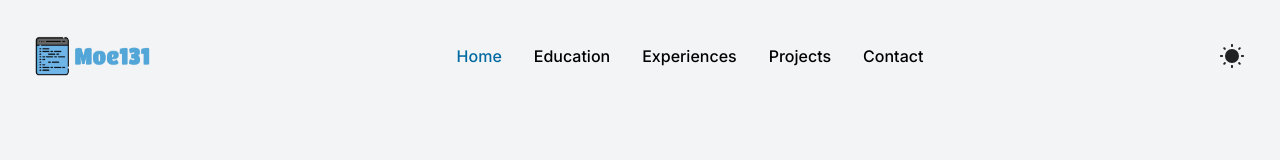
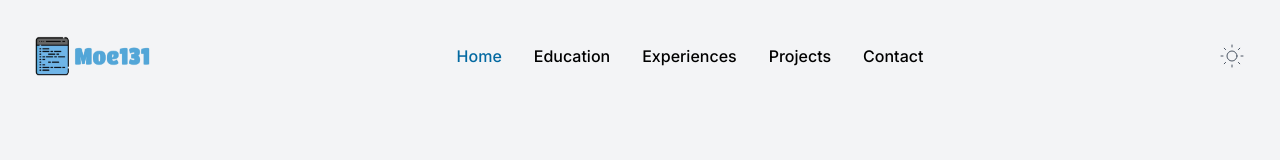
Before and after one commit to Moe131/moe131.github.io, a Next.js app: page / in a window 1280 px wide. Shown: the top 160 px of the page. Built offline with nearby package versions, Linux system fonts and the light colour scheme.

Commit message:
light mode icon updated

```diff
--- a/src/components/Navbar/page.tsx
+++ b/src/components/Navbar/page.tsx
@@ -26,7 +26,7 @@ export default function Navbar(){
           <Link href="/" className="flex items-center space-x-3 rtl:space-x-reverse">
           <Image src={logo}  className="h-10 w-32 md:h-12 w-38" alt="Logo" />
           </Link>
-        <div className="flex gap-4 items-center md:order-2">
+        <div className="flex gap-3 items-center md:order-2">
           <ThemeSwitch />
           <button onClick={toggleMenu} data-collapse-toggle="navbar-default" type="button" className="inline-flex items-center p-2 w-10 h-10 justify-center text-sm text-gray-500 rounded-lg md:hidden hover:bg-gray-100 focus:outline-none focus:ring-2 focus:ring-gray-200 dark:text-gray-400 dark:hover:bg-gray-700 dark:focus:ring-gray-600" aria-controls="navbar-default" aria-expanded="false">
             <span className="sr-only">Open main menu</span>
--- a/src/components/ThemeSwitch/page.tsx
+++ b/src/components/ThemeSwitch/page.tsx
@@ -17,8 +17,34 @@ const ThemeSwitch = ({}) => {
   if (!mounted) {
     return (
       <button  className="flex gap-1 items-center" >
-        <Image src={darkIcon} className="hidden w-6 h-6 dark:block" alt="Color mode icon" />
-        <Image src={lightIcon} className="w-6 h-6 dark:hidden" alt="Color mode icon" />
+                <svg
+          xmlns="http://www.w3.org/2000/svg"
+          width="24"
+          height="24"
+          className="hidden dark:block text-gray-900 dark:text-white" // Set light and dark mode colors
+          viewBox="0 0 20 20"
+          fill="currentColor"
+          stroke="currentColor"
+          strokeWidth="1"
+
+            >
+            <path d="M17.293 13.293A8 8 0 016.707 2.707a8.001 8.001 0 1010.586 10.586z" />
+          </svg>
+
+          <svg
+            className='dark:hidden text-gray-600'
+            xmlns="http://www.w3.org/2000/svg"
+            width="24"
+            height="24"
+            viewBox="0 0 24 24"
+            fill="none"
+            stroke="currentColor"
+            strokeWidth="1"
+            strokeLinecap="round"
+            strokeLinejoin="round">
+            <circle cx="12" cy="12" r="5" />
+            <path d="M12 1v2M12 21v2M4.2 4.2l1.4 1.4M18.4 18.4l1.4 1.4M1 12h2M21 12h2M4.2 19.8l1.4-1.4M18.4 5.6l1.4-1.4" />
+          </svg>
         <p className="text-sm md:text-base text-black dark:text-white"></p>
       </button>
     )
@@ -27,8 +53,34 @@ const ThemeSwitch = ({}) => {
 
   return (
     <button onClick={() => setTheme(theme === "dark" ? "light" : "dark")} className="flex gap-1 items-center" >
-      <Image src={darkIcon} className="hidden w-6 h-6  dark:block" alt="Color mode icon" />
-      <Image src={lightIcon} className=" w-6 h-6  dark:hidden" alt="Color mode icon" />
+        <svg
+          xmlns="http://www.w3.org/2000/svg"
+          width="24"
+          height="24"
+          className="hidden dark:block text-gray-900 dark:text-white" // Set light and dark mode colors
+          viewBox="0 0 20 20"
+          fill="currentColor"
+          stroke="currentColor"
+          strokeWidth="1"
+
+            >
+            <path d="M17.293 13.293A8 8 0 016.707 2.707a8.001 8.001 0 1010.586 10.586z" />
+          </svg>
+
+          <svg
+            className='dark:hidden text-gray-600'
+            xmlns="http://www.w3.org/2000/svg"
+            width="24"
+            height="24"
+            viewBox="0 0 24 24"
+            fill="none"
+            stroke="currentColor"
+            strokeWidth="1"
+            strokeLinecap="round"
+            strokeLinejoin="round">
+            <circle cx="12" cy="12" r="5" />
+            <path d="M12 1v2M12 21v2M4.2 4.2l1.4 1.4M18.4 18.4l1.4 1.4M1 12h2M21 12h2M4.2 19.8l1.4-1.4M18.4 5.6l1.4-1.4" />
+          </svg>
 
       <p className="text-sm md:text-base text-black dark:text-white"></p>
     </button>
```
